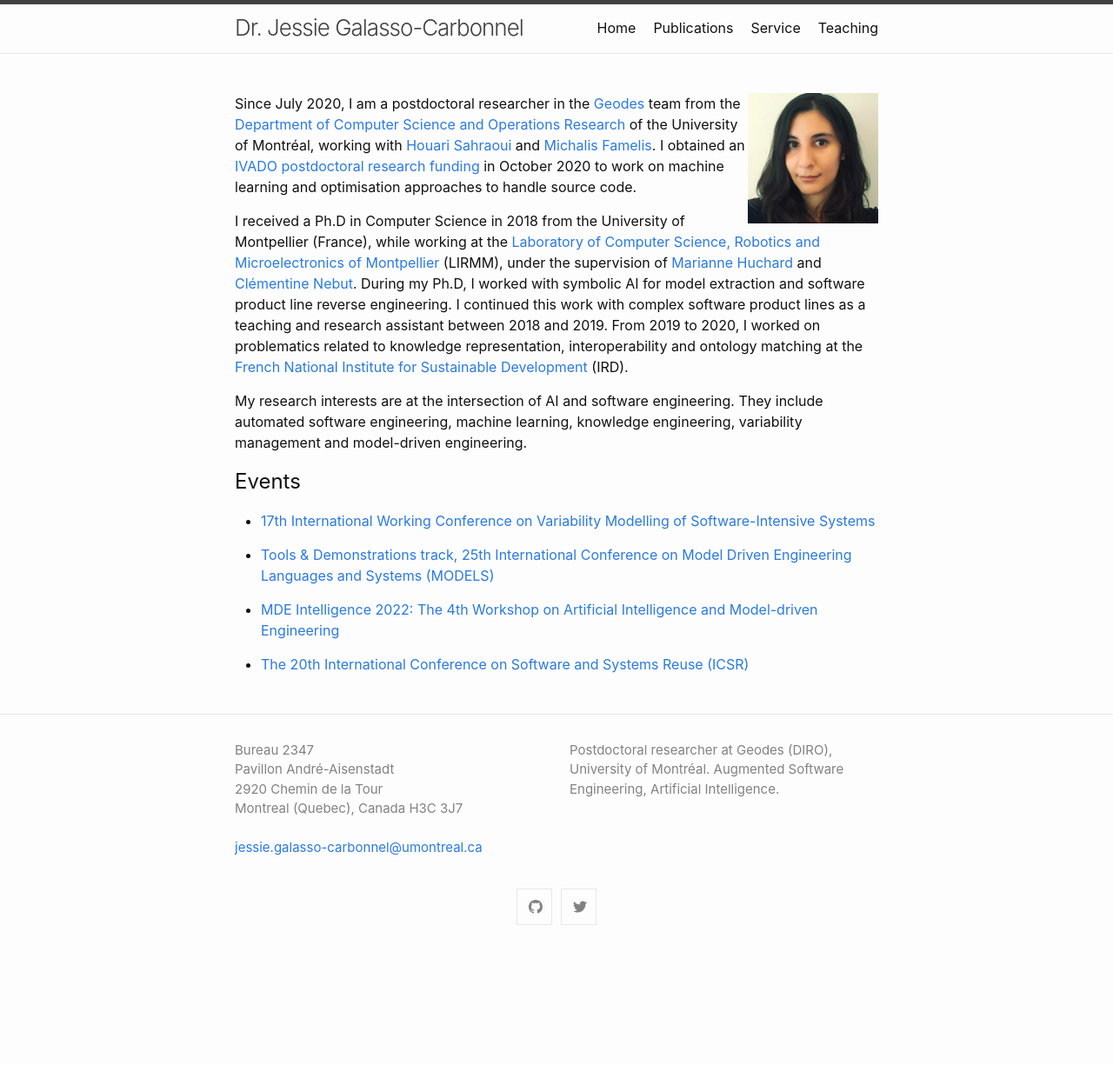
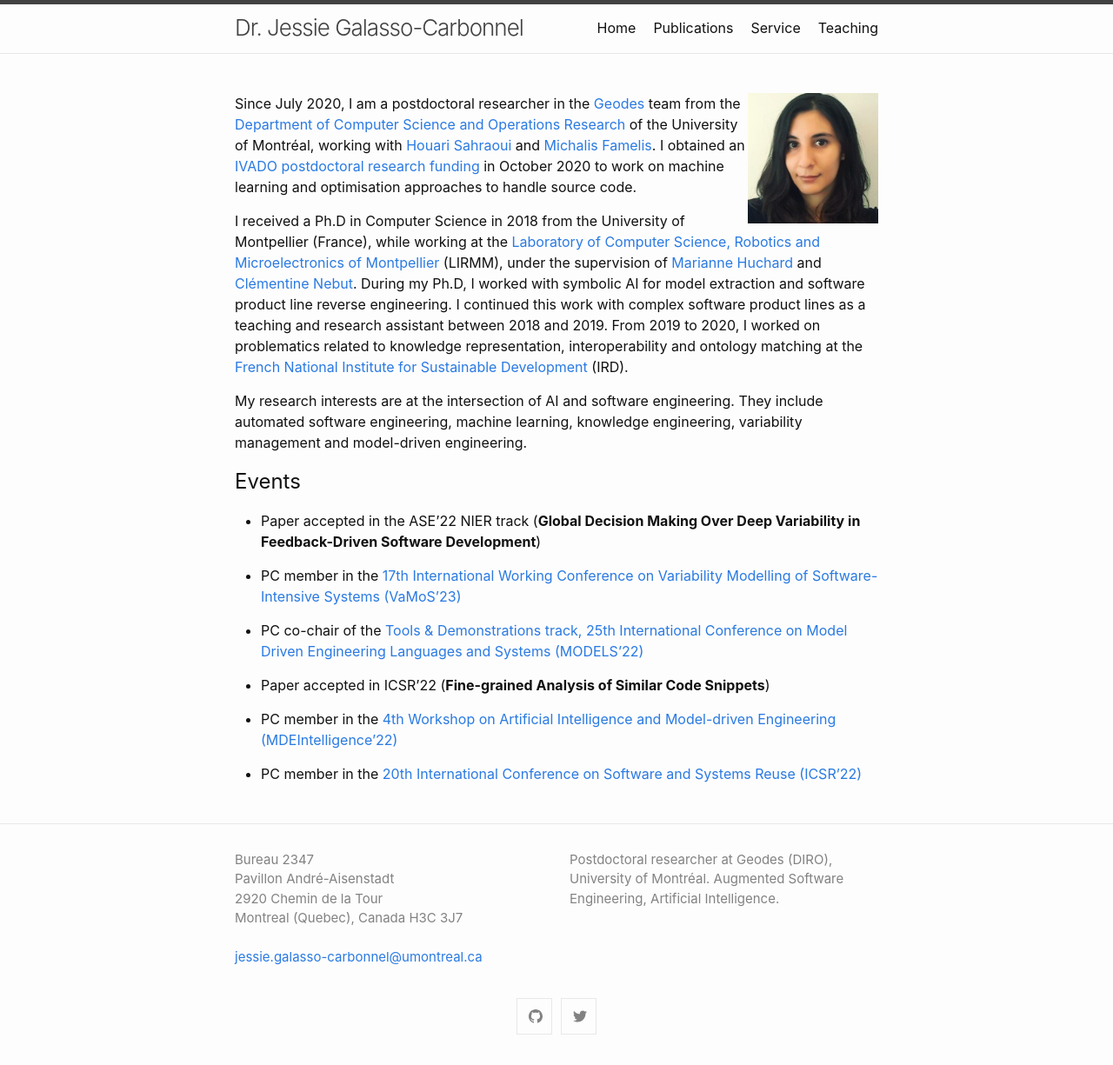
Before and after one commit to jgalasso/jgalasso.github.io, a Jekyll site: the page built from index.markdown, in a window 1280 px wide. Shown: the whole page at 87% size. Built offline with Jekyll 4.4.1, drawn with Linux system fonts in a browser that asks for light colours; before the commit the page ends 1099 px from its top, so only the background shows below that.

Commit message:
Update events

```diff
--- a/index.markdown
+++ b/index.markdown
@@ -16,10 +16,14 @@ My research interests are at the intersection of AI and software engineering. Th
 
 ## Events
 
-* [17th International Working Conference on Variability Modelling of Software-Intensive Systems](https://vamos2023.sdu.dk/)
+* Paper accepted in the ASE'22 NIER track (__Global Decision Making Over Deep Variability in Feedback-Driven Software Development__)
 
-* [Tools & Demonstrations track, 25th International Conference on Model Driven Engineering Languages and Systems (MODELS)](https://conf.researchr.org/track/models-2022/models-2022-tools---demonstrations)
+* PC member in the [17th International Working Conference on Variability Modelling of Software-Intensive Systems (VaMoS'23)](https://vamos2023.sdu.dk/)
 
-* [MDE Intelligence 2022: The 4th Workshop on Artificial Intelligence and Model-driven Engineering](https://mde-intelligence.github.io/)
+* PC co-chair of the [Tools & Demonstrations track, 25th International Conference on Model Driven Engineering Languages and Systems (MODELS'22)](https://conf.researchr.org/track/models-2022/models-2022-tools---demonstrations)
 
-* [The 20th International Conference on Software and Systems Reuse (ICSR)](https://icsr2022v2.wp.imt.fr/)
+* Paper accepted in ICSR'22 (__Fine-grained Analysis of Similar Code Snippets__)
+
+* PC member in the [4th Workshop on Artificial Intelligence and Model-driven Engineering (MDEIntelligence'22)](https://mde-intelligence.github.io/)
+
+* PC member in the [20th International Conference on Software and Systems Reuse (ICSR'22)](https://icsr2022v2.wp.imt.fr/)
```
